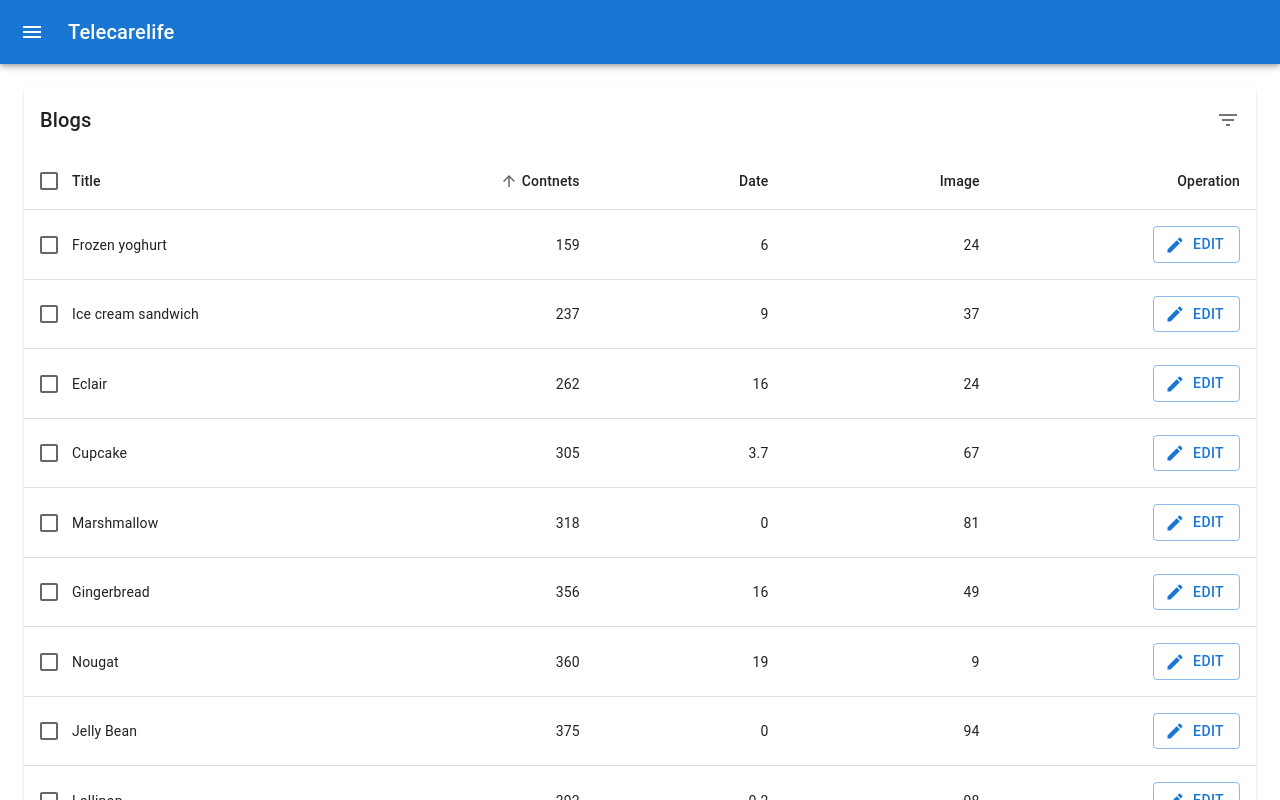
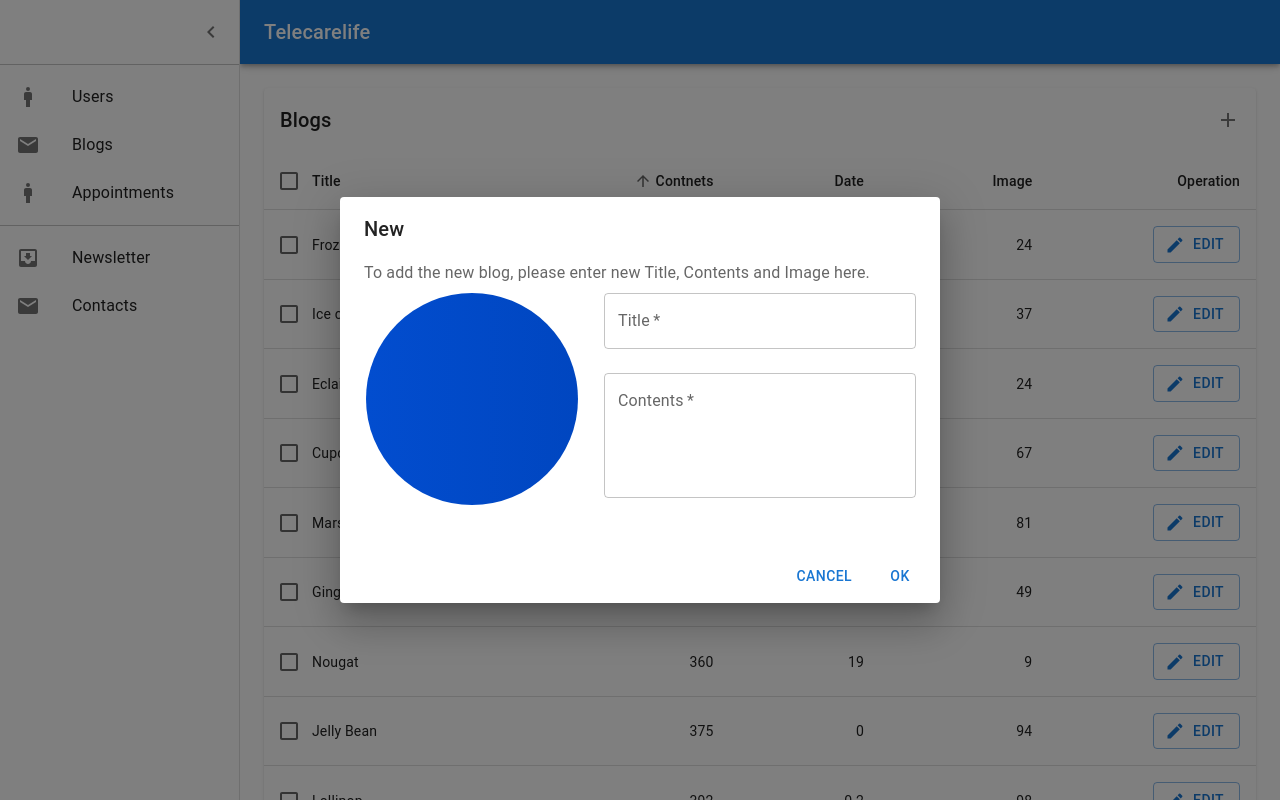
Before and after one commit to alelisdev/telemedicine, a Next.js app: page /admin/blogs in a window 1280 px wide. Both pictures are taken after a click on the button 1228 px from the left and 120 px from the top of the page. Shown: the top 800 px of the page. Built offline with nearby package versions, Linux system fonts and the light colour scheme.

Commit message:
feat:working with admin/blogs.js

```diff
--- /dev/null
+++ b/components/Admin/BlogContents/DeleteConfirmModal.js
@@ -0,0 +1,36 @@
+import * as React from 'react';
+import Button from '@mui/material/Button';
+import Dialog from '@mui/material/Dialog';
+import DialogActions from '@mui/material/DialogActions';
+import DialogContent from '@mui/material/DialogContent';
+import DialogContentText from '@mui/material/DialogContentText';
+import DialogTitle from '@mui/material/DialogTitle';
+
+export default function AlertDialog(props) {
+
+    const { open, handleClose } = props;
+
+    return (
+        <Dialog
+            open={open}
+            onClose={handleClose}
+            aria-labelledby="alert-dialog-title"
+            aria-describedby="alert-dialog-description"
+        >
+            <DialogTitle id="alert-dialog-title">
+            {"Are you sure to delete?"}
+            </DialogTitle>
+            <DialogContent>
+            <DialogContentText id="alert-dialog-description">
+                We can't rollback this operation.
+            </DialogContentText>
+            </DialogContent>
+            <DialogActions>
+            <Button onClick={handleClose}>Cancel</Button>
+            <Button onClick={handleClose} autoFocus>
+                Ok
+            </Button>
+            </DialogActions>
+        </Dialog>
+    );
+}
--- a/components/Admin/BlogContents/EditModal.js
+++ b/components/Admin/BlogContents/EditModal.js
@@ -1,42 +1,95 @@
-import * as React from 'react';
-import Box from '@mui/material/Box';
-import Modal from '@mui/material/Modal';
+import React, { useState } from 'react';
 import Button from '@mui/material/Button';
-import Typography from '@mui/material/Typography';
+import TextField from '@mui/material/TextField';
+import Dialog from '@mui/material/Dialog';
+import DialogActions from '@mui/material/DialogActions';
+import DialogContent from '@mui/material/DialogContent';
+import DialogContentText from '@mui/material/DialogContentText';
+import DialogTitle from '@mui/material/DialogTitle';
+import ImgUpload from "../../ImageUpload/ImgUpload";
+import Profile from "../../ImageUpload/Profile";
 
-const style = {
-  position: 'absolute',
-  top: '50%',
-  left: '50%',
-  transform: 'translate(-50%, -50%)',
-  width: 400,
-  bgcolor: 'background.paper',
-  border: '2px solid #000',
-  boxShadow: 24,
-  p: 4,
-};
+const INITIAL_STATE = {
+    title: '',
+    content: '',
+    imagePath: '',
+}
 
 export default function EditModal(props) {
 
-  return (
-    <div>
-      <Button onClick={props.handleOpen}>Open modal</Button>
-      <Modal
-        keepMounted
-        open={props.open}
-        onClose={props.handleClose}
-        aria-labelledby="keep-mounted-modal-title"
-        aria-describedby="keep-mounted-modal-description"
-      >
-        <Box sx={style}>
-          <Typography id="keep-mounted-modal-title" variant="h6" component="h2">
-            Text in a modal
-          </Typography>
-          <Typography id="keep-mounted-modal-description" sx={{ mt: 2 }}>
-            Duis mollis, est non commodo luctus, nisi erat porttitor ligula.
-          </Typography>
-        </Box>
-      </Modal>
-    </div>
-  );
+    const { open, handleClose, isnew } = props;
+    const [active, setActive] = useState('edit');
+    const [imagePreviewUrl , setImagePreviewUrl] = useState('');
+    const [file, setFile] = useState(null);
+    const [data, setData] = useState(INITIAL_STATE);
+
+
+    const handleSubmit= e =>{
+        e.preventDefault();
+        let activeP = active === 'edit' ? 'profile' : 'edit';
+        setActive(activeP);
+    }
+
+    const photoUpload = e => {
+        e.preventDefault();
+
+        const reader = new FileReader();
+
+        const tempFile = e.target.files[0];
+
+        reader.onloadend = () => {
+            setFile(tempFile);
+            setImagePreviewUrl(reader.result);
+        }
+
+        reader.readAsDataURL(tempFile);
+    }
+
+    return (
+        <Dialog open={open} onClose={handleClose}>
+            <DialogTitle>
+                { isnew ? 'New' : 'Edit'}
+            </DialogTitle>
+            <DialogContent>
+                <DialogContentText>
+                    To add the new blog, please enter new Title, Contents and Image here.
+                </DialogContentText>
+                <div className='row'>
+                    <div className="col-lg-5 mt-2 text-center">
+                        {(active === 'edit')?(
+                            <ImgUpload onChange={photoUpload} src={imagePreviewUrl}/>
+                        ):(
+                            <Profile
+                            onSubmit={handleSubmit}
+                            src={imagePreviewUrl} />)}
+                    </div>
+                    <div className='col-lg-7 mt-2'>
+                        <TextField
+                            required
+                            id="outlined-required"
+                            label="Title"
+                            fullWidth
+                            defaultValue={data.title}
+                        />
+                        <TextField
+                            required
+                            className='mt-4'
+                            id="outlined-multiline-static"
+                            label="Contents"
+                            multiline
+                            fullWidth
+                            rows={4}
+                            defaultValue={data.content}
+                        />
+                    </div>
+                </div>
+
+
+                </DialogContent>
+                <DialogActions>
+                    <Button onClick={handleClose}>Cancel</Button>
+                    <Button onClick={handleClose}>Ok</Button>
+                </DialogActions>
+        </Dialog>
+    );
 }
--- a/components/Admin/BlogContents/index.js
+++ b/components/Admin/BlogContents/index.js
@@ -18,9 +18,11 @@ import IconButton from '@mui/material/IconButton';
 import Tooltip from '@mui/material/Tooltip';
 import DeleteIcon from '@mui/icons-material/Delete';
 import FilterListIcon from '@mui/icons-material/FilterList';
+import { Add } from '@mui/icons-material';
 import { visuallyHidden } from '@mui/utils';
 import EditButton from '../../Common/EditButton';
 import EditModal from './EditModal';
+import AlertDialog from './DeleteConfirmModal';
 import headCells from './headCells';
 
 function createData(name, calories, fat, carbs, protein) {
@@ -137,70 +139,37 @@ EnhancedTableHead.propTypes = {
   rowCount: PropTypes.number.isRequired,
 };
 
-const EnhancedTableToolbar = (props) => {
-  const { numSelected } = props;
-
-  return (
-    <Toolbar
-      sx={{
-        pl: { sm: 2 },
-        pr: { xs: 1, sm: 1 },
-        ...(numSelected > 0 && {
-          bgcolor: (theme) =>
-            alpha(theme.palette.primary.main, theme.palette.action.activatedOpacity),
-        }),
-      }}
-    >
-      {numSelected > 0 ? (
-        <Typography
-          sx={{ flex: '1 1 100%' }}
-          color="inherit"
-          variant="subtitle1"
-          component="div"
-        >
-          {numSelected} selected
-        </Typography>
-      ) : (
-        <Typography
-          sx={{ flex: '1 1 100%' }}
-          variant="h6"
-          id="tableTitle"
-          component="div"
-        >
-          Blogs
-        </Typography>
-      )}
-
-      {numSelected > 0 ? (
-        <Tooltip title="Delete">
-          <IconButton>
-            <DeleteIcon />
-          </IconButton>
-        </Tooltip>
-      ) : (
-        <Tooltip title="Filter list">
-          <IconButton>
-            <FilterListIcon />
-          </IconButton>
-        </Tooltip>
-      )}
-    </Toolbar>
-  );
-};
-
-EnhancedTableToolbar.propTypes = {
-  numSelected: PropTypes.number.isRequired,
-};
-
-export default function EnhancedTable() {
+export default function BlogContents() {
     const [order, setOrder] = React.useState('asc');
     const [orderBy, setOrderBy] = React.useState('calories');
     const [selected, setSelected] = React.useState([]);
     const [page, setPage] = React.useState(0);
     const [rowsPerPage, setRowsPerPage] = React.useState(10);
     const [open, setOpen] = React.useState(false);
-  const handleOpen = () => setOpen(true);
-  const handleClose = () => setOpen(false);
+    const [openAlert, setOpenAlert] = React.useState(false);
+    const [isnew, setNew] = React.useState(true);
+
+    const handleClickDelete = () => {
+        setOpenAlert(true);
+    };
+
+    const handleCloseDelete = () => {
+        setOpenAlert(false);
+    };
+
+
+    const handleOpenEdit = () => {
+        setOpen(true);
+        setNew(false);
+    }
+
+    const handleOpenNew = () => {
+        setOpen(true);
+        setNew(true);
+    }
+    const handleClose = () => {
+        setOpen(false);
+    }
 
     const handleRequestSort = (event, property) => {
         const isAsc = orderBy === property && order === 'asc';
@@ -252,14 +221,55 @@ export default function EnhancedTable() {
     const emptyRows =
         page > 0 ? Math.max(0, (1 + page) * rowsPerPage - rows.length) : 0;
 
-    const handleClickEdit = () => {
-        console.log('--------');
-    }
+
 
     return (
         <Box sx={{ width: '100%' }}>
         <Paper sx={{ width: '100%', mb: 2 }}>
-        <EnhancedTableToolbar numSelected={selected.length} />
+        <Toolbar
+            sx={{
+                pl: { sm: 2 },
+                pr: { xs: 1, sm: 1 },
+                ...(selected.length > 0 && {
+                bgcolor: (theme) =>
+                    alpha(theme.palette.primary.main, theme.palette.action.activatedOpacity),
+                }),
+            }}
+            >
+            {selected.length > 0 ? (
+                <Typography
+                sx={{ flex: '1 1 100%' }}
+                color="inherit"
+                variant="subtitle1"
+                component="div"
+                >
+                {selected.length} selected
+                </Typography>
+            ) : (
+                <Typography
+                sx={{ flex: '1 1 100%' }}
+                variant="h6"
+                id="tableTitle"
+                component="div"
+                >
+                Blogs
+                </Typography>
+            )}
+
+            {selected.length > 0 ? (
+                <Tooltip title="Delete">
+                <IconButton onClick={handleClickDelete}>
+                    <DeleteIcon />
+                </IconButton>
+                </Tooltip>
+            ) : (
+                <Tooltip title="Filter list">
+                <IconButton onClick={handleOpenNew}>
+                    <Add />
+                </IconButton>
+                </Tooltip>
+            )}
+        </Toolbar>
         <TableContainer>
         <Table
             sx={{ minWidth: 750 }}
@@ -313,7 +323,7 @@ export default function EnhancedTable() {
                     <TableCell align="right">{row.calories}</TableCell>
                     <TableCell align="right">{row.fat}</TableCell>
                     <TableCell align="right">{row.carbs}</TableCell>
-                      <TableCell align="right">{<EditButton handleClickEdit={handleOpen} />}</TableCell>
+                    <TableCell align="right">{<EditButton handleClickEdit={handleOpenEdit} />}</TableCell>
                     </TableRow>
                 );
                 })}
@@ -339,7 +349,8 @@ export default function EnhancedTable() {
         onRowsPerPageChange={handleChangeRowsPerPage}
         />
         </Paper>
-      <EditModal open={open} handleOpen={handleOpen} handleClose={handleClose} />
+        <EditModal open={open} handleClose={handleClose} isnew={isnew} />
+        <AlertDialog open={openAlert} handleClose={handleCloseDelete} />
         </Box>
     );
 }
--- a/components/Admin/Sidebar.js
+++ b/components/Admin/Sidebar.js
@@ -92,8 +92,8 @@ export default function Sidebar(props) {
                 <Divider />
                 <List>
                     {[['Users', '/admin/users'], ['Blogs', '/admin/blogs'], ['Appointments', '/admin/appointments']].map((item, index) => (
-                        <Link href={item[1]}>
-                            <ListItem key={index} disablePadding>
+                        <Link href={item[1]} key={index}>
+                            <ListItem disablePadding>
                                 <ListItemButton>
                                     <ListItemIcon>
                                         {index % 2 === 0 ? <Man /> : <MailIcon />}
--- a/pages/admin/blogs.js
+++ b/pages/admin/blogs.js
@@ -37,7 +37,7 @@ const DrawerHeader = styled('div')(({ theme }) => ({
 }));
 
 export default function Blogs() {
-    const [open, setOpen] = React.useState(false);
+    const [open, setOpen] = React.useState(true);
 
     const handleDrawerOpen = () => {
         setOpen(true);
```
Lines whose indentation alone changed are shown as unchanged.
